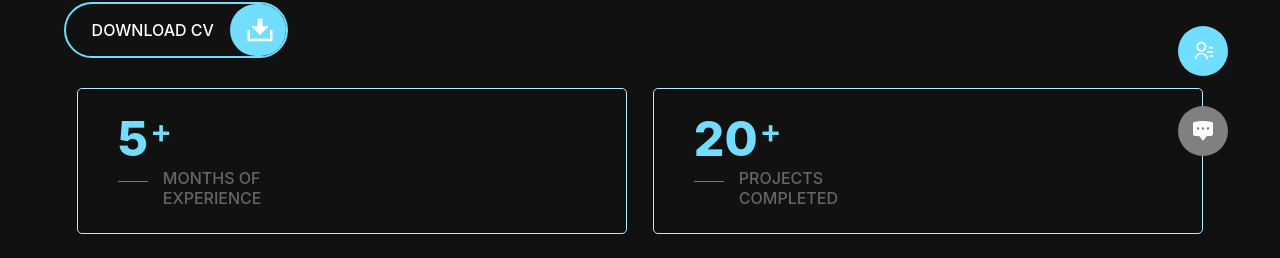
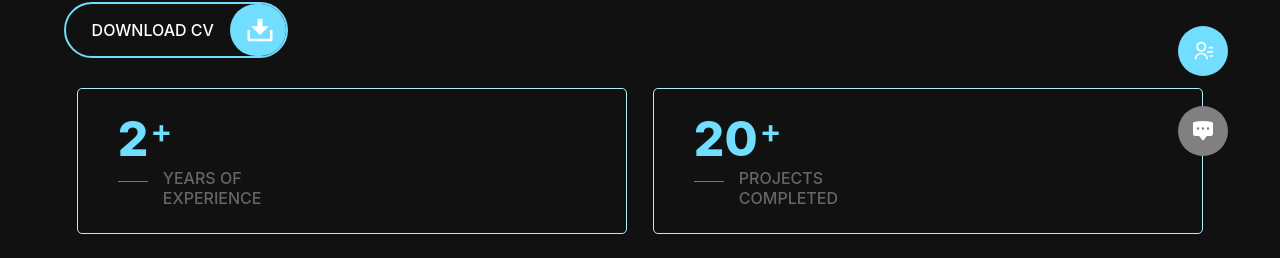
Before and after one commit to innzz/my-react-portfolio, a React (Create React App) app: page /about in a window 1280 px wide. Shown: the part 388-646 px from the top of the page. Built offline with nearby package versions, Linux system fonts and the light colour scheme.

Commit message:
fix: Changed years of experience in about page

```diff
--- a/src/Pages/About/index.js
+++ b/src/Pages/About/index.js
@@ -106,8 +106,8 @@ function About({hover,active,setActive,setHover,toggleDarkMode,setToggleDarkMode
             <Row>
               <Col style={toggleDarkMode?{borderColor:'#b4edfe'}:{borderColor:'#eee'}}>
               <div className="card-content">
-                <h1>5</h1>
-                <p>MONTHS OF <br />EXPERIENCE</p>
+                <h1>2</h1>
+                <p>YEARS OF <br />EXPERIENCE</p>
               </div>
               </Col>
               <Col style={toggleDarkMode?{borderColor:'#b4edfe'}:{borderColor:'#eee'}}>
```
Also changed, not shown: 1 other file (tests, documents, lock files or other folders).
